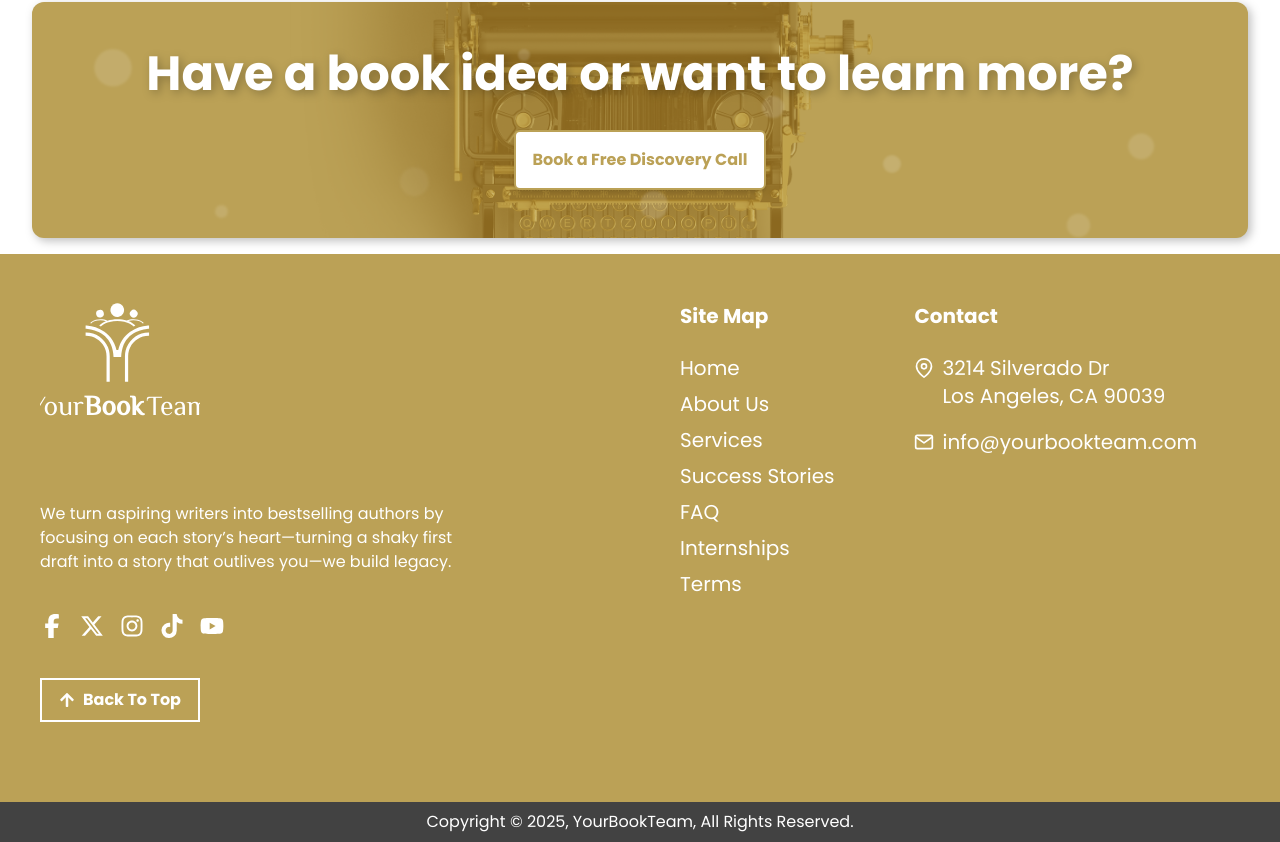
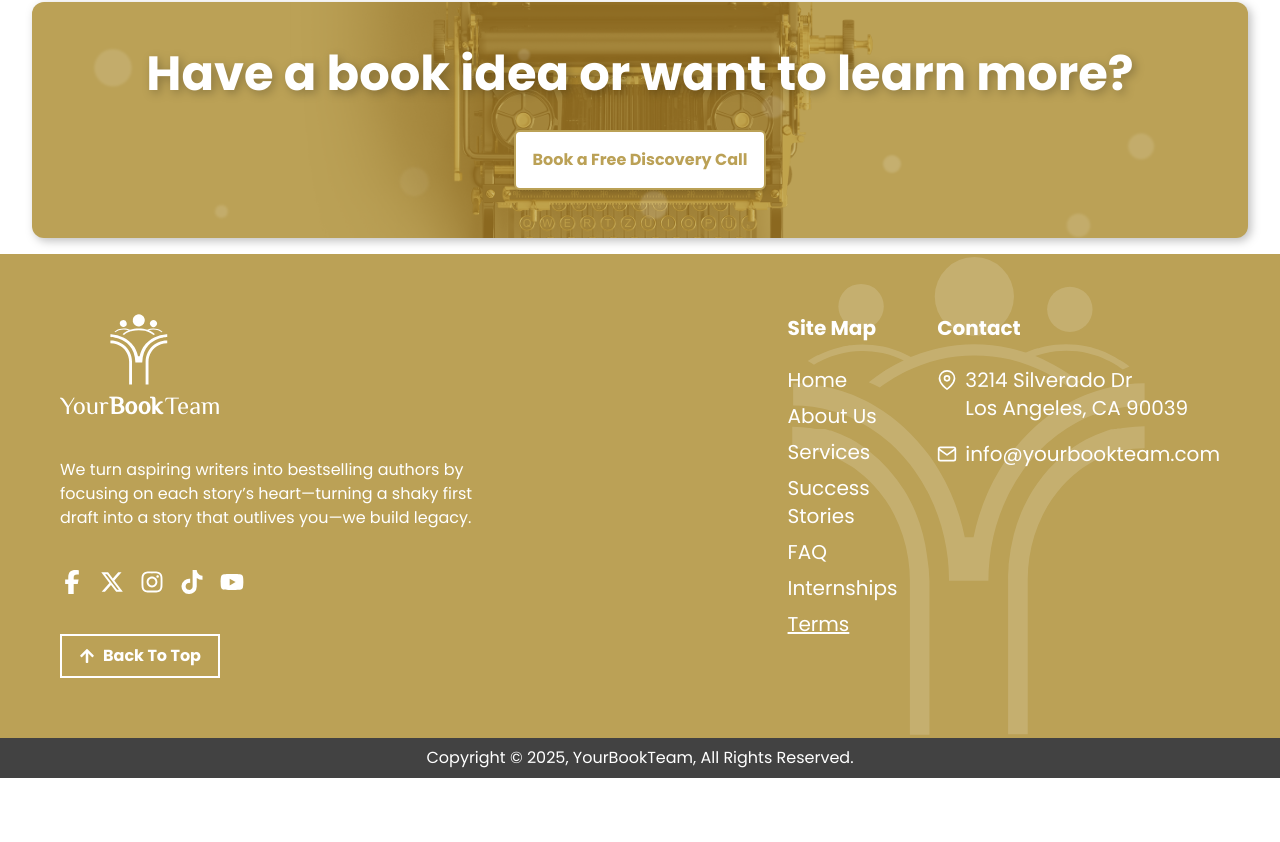
Before and after one commit to YourBookTeam/YBT_Website, a React (Vite) app: page /terms in a window 1280 px wide. Shown: the part 1687-2529 px from the top of the page. After the commit the page ends 2465 px from the top, so only its background shows below. Built offline with nearby package versions, Linux system fonts and the light colour scheme; a web font is replaced by a local one.

Commit message:
added logo to back, underline current page, and responsiveness

```diff
--- a/src/components/footer/BackButton.jsx
+++ b/src/components/footer/BackButton.jsx
@@ -5,8 +5,9 @@ const BackButton = () => {
 const scrollToTop = () => {
     window.scrollTo(0,0);
   }
+
   return (
-    <Button to="/" onClick={scrollToTop} className="w-40 border-2 border-white p-2 flex items-center justify-center gap-2 text-white transition-transform  hover:scale-99 ease-in-out duration-200">
+    <Button onClick={scrollToTop} className="w-40 border-2 border-white p-2 flex items-center justify-center gap-2 text-white transition-transform  hover:scale-99 ease-in-out duration-200">
         <FaArrowUp/>
         <div>Back To Top</div>
     </Button>
--- a/src/components/footer/ContactInfo.jsx
+++ b/src/components/footer/ContactInfo.jsx
@@ -2,9 +2,9 @@ import { FiMapPin, FiMail } from "react-icons/fi";
 
 const ContactInfo = () => {
   return (
-    <div className="flex-1 flex flex-col gap-6 md:min-w-64 md:min-h-96 text-white">
+    <div className="flex flex-col gap-6 text-white items-start">
 
-        <h3 className="hidden md:flex text-xl font-bold">Contact</h3>
+        <h3 className="text-xl font-bold">Contact</h3>
 
         <div className="flex flex-col gap-4">
           <div className="text-xl flex">
--- a/src/components/footer/DesktopFooter.jsx
+++ b/src/components/footer/DesktopFooter.jsx
@@ -1,26 +1,35 @@
+import { useLocation } from "react-router-dom";
 import QuickLinks from "./QuickLinks";
 import Socials from "./Socials";
 import ContactInfo from "./ContactInfo";
+import Logo from "../svgs/SvgLogo";
 import MainLogo from "./MainLogo";
 import Statement from "./Statement";
 import Copyright from "./Copyright";
 import BackButton from "./BackButton";
 
 const DesktopFooter = () => {
+  const currentPage = useLocation();
+
   return (
-    <footer className="hidden md:flex flex-col pt-12 gap-20 items-center justify-center text-center bg-gold">
-      <div className="flex gap-20">
+    <footer className="hidden lg:flex flex-col bg-gold">
+      <div className="w-full flex justify-between 2xl:justify-center p-15">
 
-        <div className="w-[50%] flex flex-col gap-10 pl-10">
+        <div className="flex flex-col gap-10">
           <MainLogo/>
-          <Statement/>
+          <Statement className="max-w-[60%]"/>
           <Socials/>
           <BackButton/>
         </div>
 
-        <div className="w-[50%] flex gap-20 pr-10">
-          <QuickLinks/>
-          <ContactInfo/>
+        <div className="relative">
+          <div className="relative z-10 flex gap-5 xl:gap-10 2xl:gap-20">
+            <QuickLinks currentPage={currentPage.pathname}/>
+            <ContactInfo/>
+          </div>
+          <div className="absolute left-0 right-[15%] top-0 bottom-0 flex items-center justify-center z-0">
+            <Logo className="fill-white size-[143%] opacity-15"/>
+          </div>
         </div>
 
       </div>
--- a/src/components/footer/MainLogo.jsx
+++ b/src/components/footer/MainLogo.jsx
@@ -3,7 +3,7 @@ import FullWhiteLogo from "../svgs/SvgLogo_Full_White";
 const MainLogo = () => {
     return (
         <div>
-            <FullWhiteLogo className="size-40"/>
+            <FullWhiteLogo className="size-40 -mt-5 -mb-9"/>
         </div>
     );
 };
--- a/src/components/footer/MobileFooter.jsx
+++ b/src/components/footer/MobileFooter.jsx
@@ -9,7 +9,7 @@ const MobileFooter = () => {
     }
 
     return (
-        <footer className="md:hidden px-5 pt-5 pb-2 flex flex-col gap-5 items-center justify-center text-center">
+        <footer className="lg:hidden px-5 pt-5 pb-2 flex flex-col gap-5 items-center justify-center text-center">
 
             {/* Contact Info */}
             <div className="flex-1 flex flex-col items-center md:min-w-64 md:min-h-96">
--- a/src/components/footer/QuickLinks.jsx
+++ b/src/components/footer/QuickLinks.jsx
@@ -1,9 +1,18 @@
 import { Link } from "react-router-dom";
 
-const QuickLinks = () => {
+const QuickLinks = ({ currentPage }) => {
     const scrollToTop = () => {
         window.scrollTo(0,0);
     }
+
+    console.log(currentPage.pathname);
+
+    const homeClassName = currentPage == "/" ? "underline" : "";
+    const aboutClassName = currentPage == "/about" ? "underline" : "";
+    const servicesClassName = currentPage == "/services" ? "underline" : "";
+    const faqClassName = currentPage == "/faq" ? "underline" : "";
+    const internshipsClassName = currentPage == "/internships" ? "underline" : "";
+    const termsClassName = currentPage == "/terms" ? "underline" : "";
 
     return (
     <div className="flex flex-col gap-6 items-start text-white">
@@ -11,37 +20,37 @@ const QuickLinks = () => {
 
         <ul className="flex flex-col text-xl gap-2 items-start">
             <li>
-                <Link to="/about" onClick={scrollToTop}>
+                <Link to="/" onClick={scrollToTop} className={homeClassName}>
                     Home
                 </Link>
             </li>
             <li>
-                <Link to="/about" onClick={scrollToTop}>
+                <Link to="/about" onClick={scrollToTop} className={aboutClassName}>
                     About Us
                 </Link>
             </li>
             <li>
-                <Link to="/services" onClick={scrollToTop}>
+                <Link to="/services" onClick={scrollToTop} className={servicesClassName}>
                     Services
                 </Link>
             </li>
             <li>
-                <Link to="/#success-stories" onClick={scrollToTop} className="whitespace-nowrap">
+                <Link to="/#success-stories" onClick={scrollToTop}>
                     Success Stories
                 </Link>
             </li>
             <li>
-                <Link to="/faq" onClick={scrollToTop}>
+                <Link to="/faq" onClick={scrollToTop} className={faqClassName}>
                     FAQ
                 </Link>
             </li>
             <li>
-                <Link to="/internships" onClick={scrollToTop}>
+                <Link to="/internships" onClick={scrollToTop} className={internshipsClassName}>
                     Internships
                 </Link>
             </li>
             <li>
-                <Link to="/terms" onClick={scrollToTop}>
+                <Link to="/terms" onClick={scrollToTop} className={termsClassName}>
                     Terms
                 </Link>
             </li>
--- a/src/components/footer/Socials.jsx
+++ b/src/components/footer/Socials.jsx
@@ -3,19 +3,19 @@ import { FaFacebookF, FaXTwitter, FaInstagram, FaTiktok, FaYoutube } from "react
 const Socials = () => {
     return (
         <div className="flex gap-4 text-white text-2xl">
-            <a href="https://www.facebook.com/YourBookTeam/" target="_blank" rel="noopener noreferrer" className="transition-transform duration-200 ease-out hover:scale-110">
+            <a href="https://www.facebook.com/YourBookTeam/" target="_blank" rel="noopener noreferrer">
                 <FaFacebookF />
             </a>
-            <a href="https://x.com/YourBookTeam" target="_blank" rel="noopener noreferrer" className="transition-transform duration-200 ease-out hover:scale-110">
+            <a href="https://x.com/YourBookTeam" target="_blank" rel="noopener noreferrer">
                 <FaXTwitter />
             </a>
-            <a href="https://www.instagram.com/yourbookteam/" target="_blank" rel="noopener noreferrer" className="transition-transform duration-200 ease-out hover:scale-110">
+            <a href="https://www.instagram.com/yourbookteam/" target="_blank" rel="noopener noreferrer">
                 <FaInstagram />
             </a>
-            <a href="https://www.tiktok.com/@your.book.team" target="_blank" rel="noopener noreferrer" className="transition-transform duration-200 ease-out hover:scale-110">
+            <a href="https://www.tiktok.com/@your.book.team" target="_blank" rel="noopener noreferrer">
                 <FaTiktok />
             </a>
-            <a href="https://www.youtube.com/@yourbookteam" target="_blank" rel="noopener noreferrer" className="transition-transform duration-200 ease-out hover:scale-110">
+            <a href="https://www.youtube.com/@yourbookteam" target="_blank" rel="noopener noreferrer">
                 <FaYoutube />
             </a>
         </div>
--- a/src/components/footer/Statement.jsx
+++ b/src/components/footer/Statement.jsx
@@ -1,10 +1,13 @@
-const Statement = () => {
-  return (
-    <div className="text-white text-start pr-30">
+const Statement = ({ className }) => {
+
+    const baseClassName = "text-white text-start text-wrap " + className;
+
+    return (
+    <div className={baseClassName}>
         We turn aspiring writers into bestselling authors by focusing on each story’s heart—turning
         a shaky first draft into a story that outlives you—we build legacy.
     </div>
-  );
+    );
 };
 
 export default Statement;
--- a/src/components/svgs/SvgLogo_Full_White.jsx
+++ b/src/components/svgs/SvgLogo_Full_White.jsx
@@ -2,7 +2,7 @@ function SvgLogo_Full_White({ className }) {
   return (
     <svg
       xmlns="http://www.w3.org/2000/svg"
-      viewBox="45 100 600 390"
+      viewBox="5 100 670 300"
       className={ className }
     >
       <g fill="#fff" strokeWidth="0">
```
